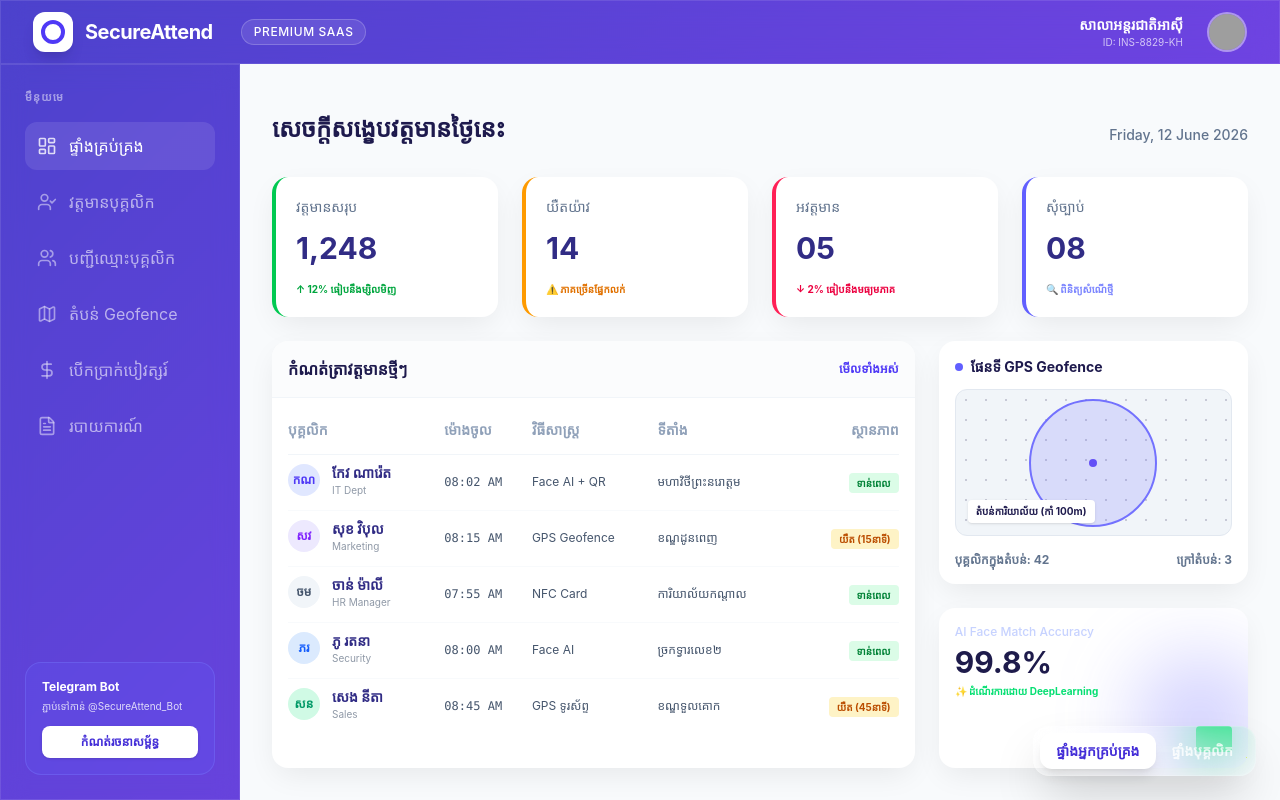
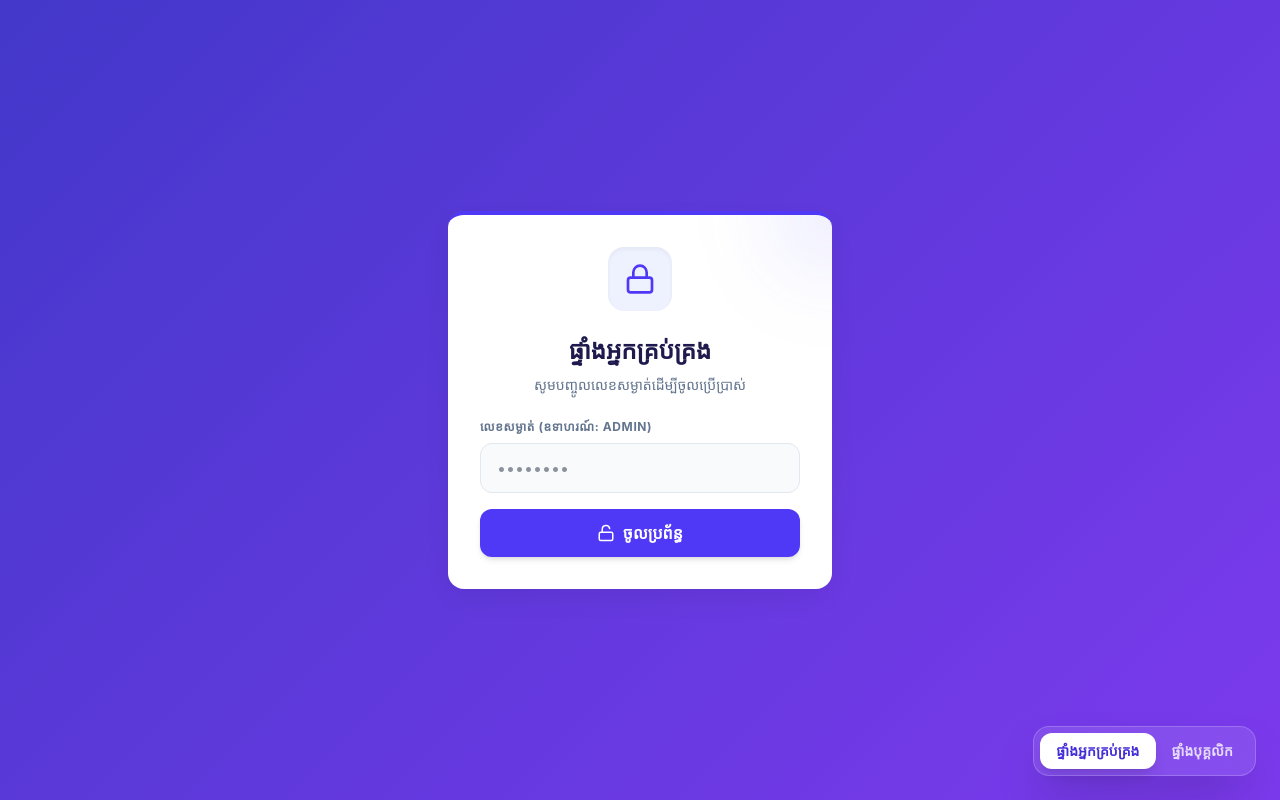
Before and after one commit to sotsovannhs-cell/telegram-bot, a Next.js app: page / in a window 1280 px wide. Built offline with nearby package versions, Linux system fonts and the light colour scheme; grey boxes are pictures that could not be loaded; a web font is replaced by a local one.

Commit message:
feat: add admin login gate to dashboard
Implement authentication state and password prompt to secure the administrative view in the dashboard.

```diff
--- a/app/page.tsx
+++ b/app/page.tsx
@@ -3,7 +3,7 @@
 import { useState, useEffect } from 'react';
 import Image from 'next/image';
 import { motion } from 'motion/react';
-import { MapPin, ScanFace, QrCode, CreditCard, Clock, CheckCircle2, ChevronRight, Briefcase, LayoutDashboard, Users, Map as MapIcon, DollarSign, FileText, UserCheck } from 'lucide-react';
+import { MapPin, ScanFace, QrCode, CreditCard, Clock, CheckCircle2, ChevronRight, Briefcase, LayoutDashboard, Users, Map as MapIcon, DollarSign, FileText, UserCheck, Lock, Unlock } from 'lucide-react';
 import { format } from 'date-fns';
 import dynamic from 'next/dynamic';
 
@@ -40,6 +40,22 @@ export default function Home() {
   const [userLoc, setUserLoc] = useState<{lat: number, lng: number} | null>(null);
   const [distance, setDistance] = useState<number | null>(null);
   const [locError, setLocError] = useState<string>('');
+
+  // Admin Login State
+  const [isAdminLoggedIn, setIsAdminLoggedIn] = useState(false);
+  const [adminPassword, setAdminPassword] = useState('');
+  const [adminLoginError, setAdminLoginError] = useState('');
+
+  const handleAdminLogin = (e: React.FormEvent) => {
+    e.preventDefault();
+    if (adminPassword.trim() !== '') { // Accepts any non-empty password as a mock
+      setIsAdminLoggedIn(true);
+      setAdminLoginError('');
+      setAdminPassword('');
+    } else {
+      setAdminLoginError('សូមបញ្ចូលលេខសម្ងាត់');
+    }
+  };
 
   const locateUser = () => {
     setLocError('');
@@ -109,6 +125,41 @@ export default function Home() {
       </div>
 
       {view === 'admin' ? (
+        !isAdminLoggedIn ? (
+          /* ADMIN LOGIN VIEW */
+          <div className="flex-1 flex items-center justify-center p-4 animate-in fade-in zoom-in-95 duration-300">
+            <div className="card w-full max-w-sm p-8 shadow-2xl relative overflow-hidden border-t-4 border-indigo-600">
+              <div className="absolute top-0 right-0 w-32 h-32 bg-indigo-500/10 rounded-full -translate-y-1/2 translate-x-1/2 blur-2xl"></div>
+
+              <div className="flex justify-center mb-6">
+                <div className="w-16 h-16 rounded-2xl bg-indigo-50 flex items-center justify-center text-indigo-600 shadow-inner">
+                  <Lock size={32} />
+                </div>
+              </div>
+
+              <h2 className="text-2xl font-bold text-center text-indigo-950 mb-2">ផ្ទាំងអ្នកគ្រប់គ្រង</h2>
+              <p className="text-center text-slate-500 text-sm mb-6">សូមបញ្ចូលលេខសម្ងាត់ដើម្បីចូលប្រើប្រាស់</p>
+
+              <form onSubmit={handleAdminLogin} className="space-y-4 relative z-10">
+                <div>
+                  <label className="block text-xs font-bold text-slate-500 uppercase tracking-wider mb-2">លេខសម្ងាត់ (ឧទាហរណ៍: admin)</label>
+                  <input
+                    type="password"
+                    value={adminPassword}
+                    onChange={(e) => setAdminPassword(e.target.value)}
+                    className="w-full px-4 py-3 rounded-xl bg-slate-50 border border-slate-200 focus:outline-none focus:ring-2 focus:ring-indigo-500 focus:border-transparent transition-all text-slate-800"
+                    placeholder="••••••••"
+                  />
+                  {adminLoginError && <p className="text-xs text-rose-500 mt-2 font-medium">{adminLoginError}</p>}
+                </div>
+
+                <button type="submit" className="w-full py-3 bg-indigo-600 hover:bg-indigo-700 text-white rounded-xl font-bold transition-all shadow-md active:scale-95 flex items-center justify-center gap-2">
+                  <Unlock size={18} /> ចូលប្រព័ន្ធ
+                </button>
+              </form>
+            </div>
+          </div>
+        ) : (
         /* ADMIN DASHBOARD VIEW */
         <div className="flex flex-col h-screen w-full overflow-hidden animate-in fade-in zoom-in-95 duration-300">
            {/* Top Navigation */}
@@ -273,6 +324,7 @@ export default function Home() {
               </main>
             </div>
         </div>
+        )
       ) : (
         /* EMPLOYEE CHECK-IN VIEW (Mobile App Concept) */
         <div className="flex-1 flex flex-col items-center py-6 md:py-10 px-4 overflow-y-auto animate-in fade-in slide-in-from-bottom-8 duration-300">
```
